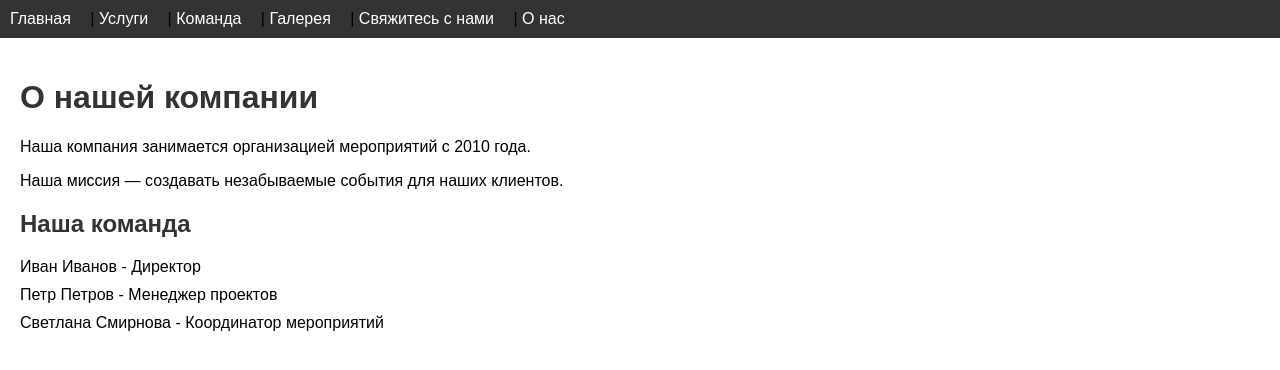
After one commit to sermakov/Django_Project_OVR, a Django app: page /about/ in a window 1280 px wide. The commit adds this page. Shown: the top 370 px of the page. Run offline with Django 5.2, Linux system fonts and the light colour scheme.

Commit message:
Реализация about

```diff
--- a/event_manager/events/urls.py
+++ b/event_manager/events/urls.py
@@ -11,4 +11,5 @@ urlpatterns = [
     path('team/', views.team, name='team'),
     path('gallery/', views.GalleryView.as_view(), name='gallery'),
     path('contact_us/', views.contact_us, name='contact_us'),
+    path('about/', views.about, name='about'),
 ]
--- a/event_manager/events/views.py
+++ b/event_manager/events/views.py
@@ -36,13 +36,17 @@ def services(request):
     ]
     return render(request, 'events/services.html', {'services': services_list})
 
-def team(request):
-    team_members = [
+team_members = [
         {'name': 'Иван Иванов', 'position': 'Директор'},
         {'name': 'Петр Петров', 'position': 'Менеджер проектов'},
         {'name': 'Светлана Смирнова', 'position': 'Координатор мероприятий'},
     ]
+
+def team(request):
     return render(request, 'events/team.html', {'team': team_members})
+
+def about(request):
+    return render(request, 'events/about.html', {'team': team_members})
 
 def gallery(request):
     return render(request, 'events/gallery.html')
--- /dev/null
+++ b/event_manager/templates/events/about.html
@@ -0,0 +1,17 @@
+<!-- events/templates/events/about.html -->
+
+{% extends 'events/base.html' %}
+
+{% block title %}О нас{% endblock %}
+
+{% block content %}
+    <h1>О нашей компании</h1>
+    <p>Наша компания занимается организацией мероприятий с 2010 года.</p>
+    <p>Наша миссия — создавать незабываемые события для наших клиентов.</p>
+    <h2>Наша команда</h2>
+    <ul>
+        {% for member in team %}
+            <li>{{ member.name }} - {{ member.position }}</li>
+        {% endfor %}
+    </ul>
+{% endblock %}
--- a/event_manager/templates/events/base.html
+++ b/event_manager/templates/events/base.html
@@ -14,7 +14,8 @@
         <a href="{% url 'events:services' %}">Услуги</a> |
         <a href="{% url 'events:team' %}">Команда</a> |
         <a href="{% url 'events:gallery' %}">Галерея</a> |
-        <a href="{% url 'events:contact_us' %}">Свяжитесь с нами</a>
+        <a href="{% url 'events:contact_us' %}">Свяжитесь с нами</a> |
+        <a href="{% url 'events:about' %}">О нас</a>
     </nav>
     <div class="content">
         {% block content %}
```
Also changed, not shown: Задание 21. Создание HTML-шаблонов и динамическое содержимое.md (+3 -7 lines).
